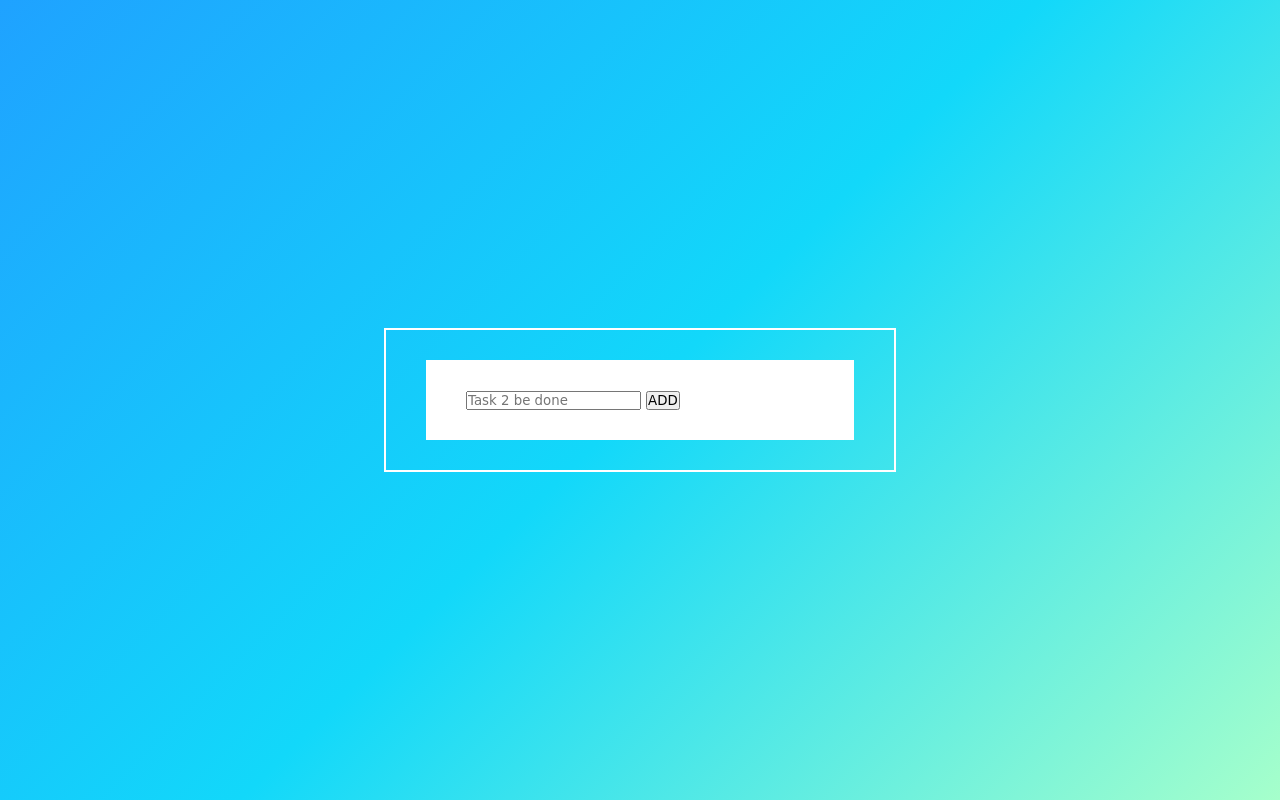
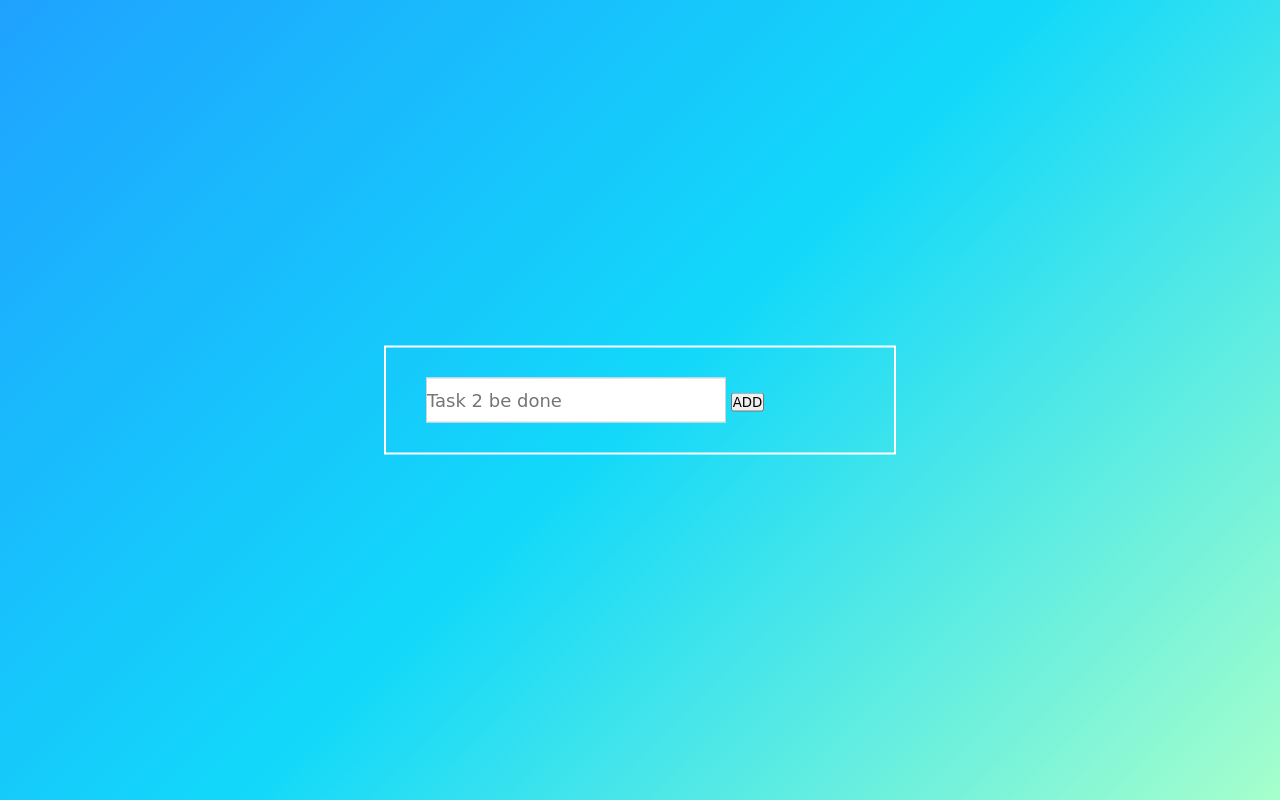
Before and after one commit to WMYM-Experimental/TODO.js, a plain HTML site: page index.html in a window 1280 px wide. Drawn offline with Linux system fonts and the light colour scheme; a web font is replaced by a local one.

Commit message:
Update style.css
New task style update

```diff
--- a/style.css
+++ b/style.css
@@ -20,7 +20,12 @@ body {
   left: 50%;
   padding: 30px 40px;
 }
-#new-task {
-  background-color: #ffffff;
-  padding: 30px 40px;
+#new-task input {
+  width: 70%;
+  height: 45px;
+  font-size: 18px;
+  border: 1px solid #d1d2d3;
+  color: #111111;
+  font-weight: 500;
+  position: relative;
 }
```
